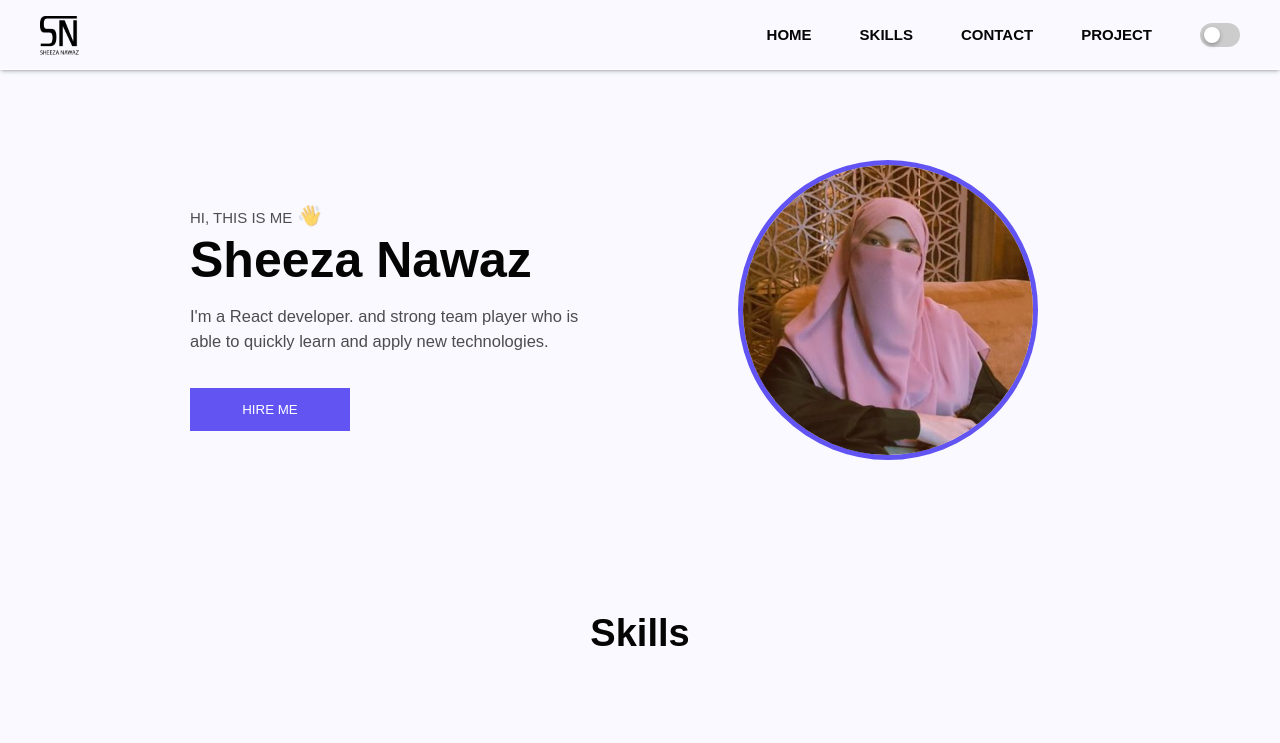
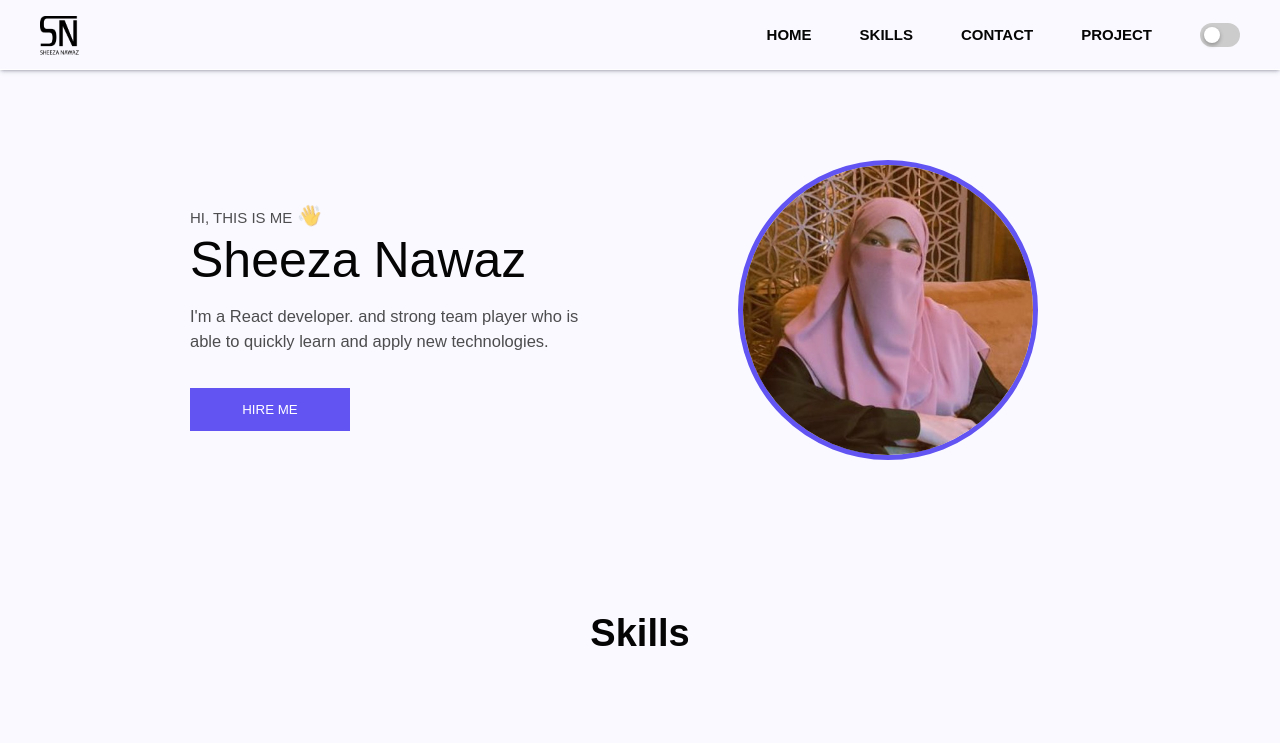
Before and after one commit to HafizaSheeza/my-portfolio, a React (Vite) app: page / in a window 1280 px wide. Shown: the top 743 px of the page. Built offline with nearby package versions, Linux system fonts and the light colour scheme.

Commit message:
dcfgvhbj

```diff
--- a/src/App.jsx
+++ b/src/App.jsx
@@ -79,7 +79,7 @@ function App() {
 
           <Routes>
 
-            <Route exact path='/' element={<Home />} />
+            <Route exact path='/'  element={<Home isOn={theme === darkTheme} handleToggle={toggleTheme} />} />
             <Route exact path='contact' element={<Contact />} />
 
             <Route exact path='service' element={<Service />} />
--- a/src/Component/Herosection.jsx
+++ b/src/Component/Herosection.jsx
@@ -109,6 +109,7 @@ picture img{
 .hero-heading{
     // text-transform:uppercase;
     font-size:5rem;
+    font-weight: 400;
 }
 .hero-para{
     margin-top:1.5rem;
--- a/src/Home.jsx
+++ b/src/Home.jsx
@@ -2,11 +2,17 @@ import Herosection from "./Component/Herosection";
 import Contact from "./Contact";
 import Projects from "./Projects";
 import Service from "./Service";
-const Home = () => {
+import { useTheme } from 'styled-components';
+
+// Import images for both light and dark themes
+import lightImage from '../public/Images/pro.jpg';
+import darkImage from '../public/Images/pro.jpg';
+const Home = ({isOn, handleToggle }) => {
+    // const theme = useTheme();
     const data = {
         name: "Sheeza Nawaz",
         // image: "https://hamna.dev/static/media/about.4f48d797b62491663893.gif"
-        image:"./Images/pro.jpg"
+        image: isOn? './Images/pro1.jpg':'./Images/pro.jpg',
     }
     return (<>
         <Herosection {...data} />
```
Also changed, not shown: public/Images/pro1.jpg (added).
